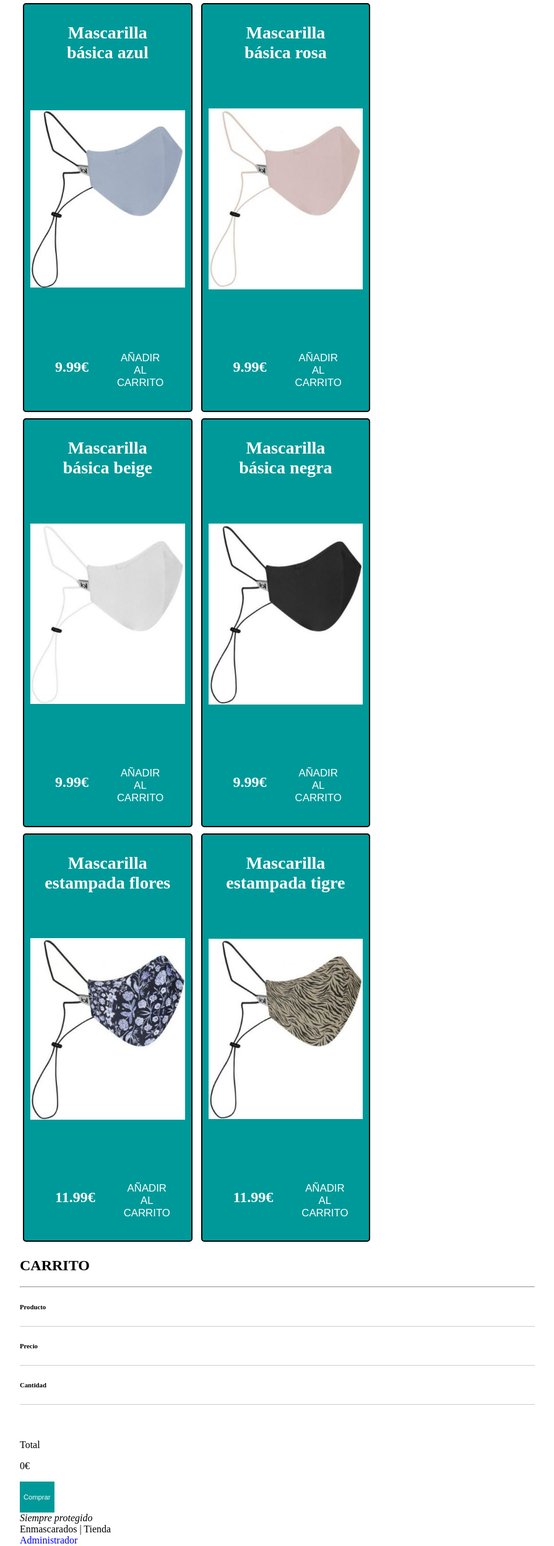
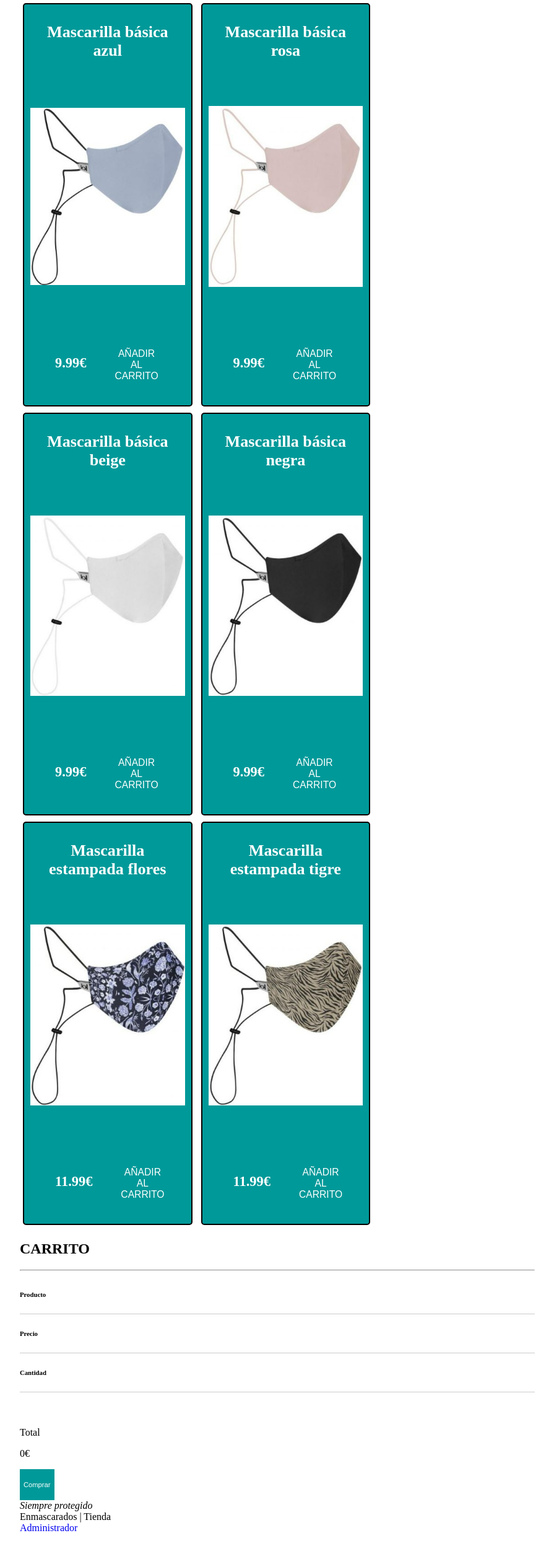
Before and after one commit to Gorkeles/tfg, a PHP site: page /tienda.view.php in a window 1280 px wide. Shown: the part 54-2549 px from the top of the page at 62% size, without its empty margins (192-1087 px from the left). After the commit the page ends 2525 px from the top, so only its background shows below. Run offline with PHP 8.4, Linux system fonts and the light colour scheme.

Commit message:
cambio bbdd

```diff
--- a/admin.login.php
+++ b/admin.login.php
@@ -46,8 +46,8 @@
 		//Todo OK, continuamos
 
 
-		$conexion = new mysqli('localhost', 'root', '', 'gorka');
-		//conectamos mi base de datos 'gorka'
+		$conexion = new mysqli('localhost', 'root', '', 'tfg');
+		//conectamos mi base de datos 'tfg'
 
 		if ($conexion->connect_errno) {
 			die('Lo siento, hubo un problema con el servidor');
--- a/estilos/tienda.css
+++ b/estilos/tienda.css
@@ -29,10 +29,10 @@
     margin: 5px;
     border-radius: 5px;
     display: inline-block;
-    height: 25%;
+    height: 30%;
     width: 30%;
     background-color: #009999;
-    font-size: 1.5em;
+    font-size: 1.4em;
 
 }
 
@@ -89,3 +89,8 @@
 .shopping-cart-total {
 min-height: 96px;
 }
+
+.shopping-cart-header {
+    display: inline-block;
+    width: 100%;
+}
```
